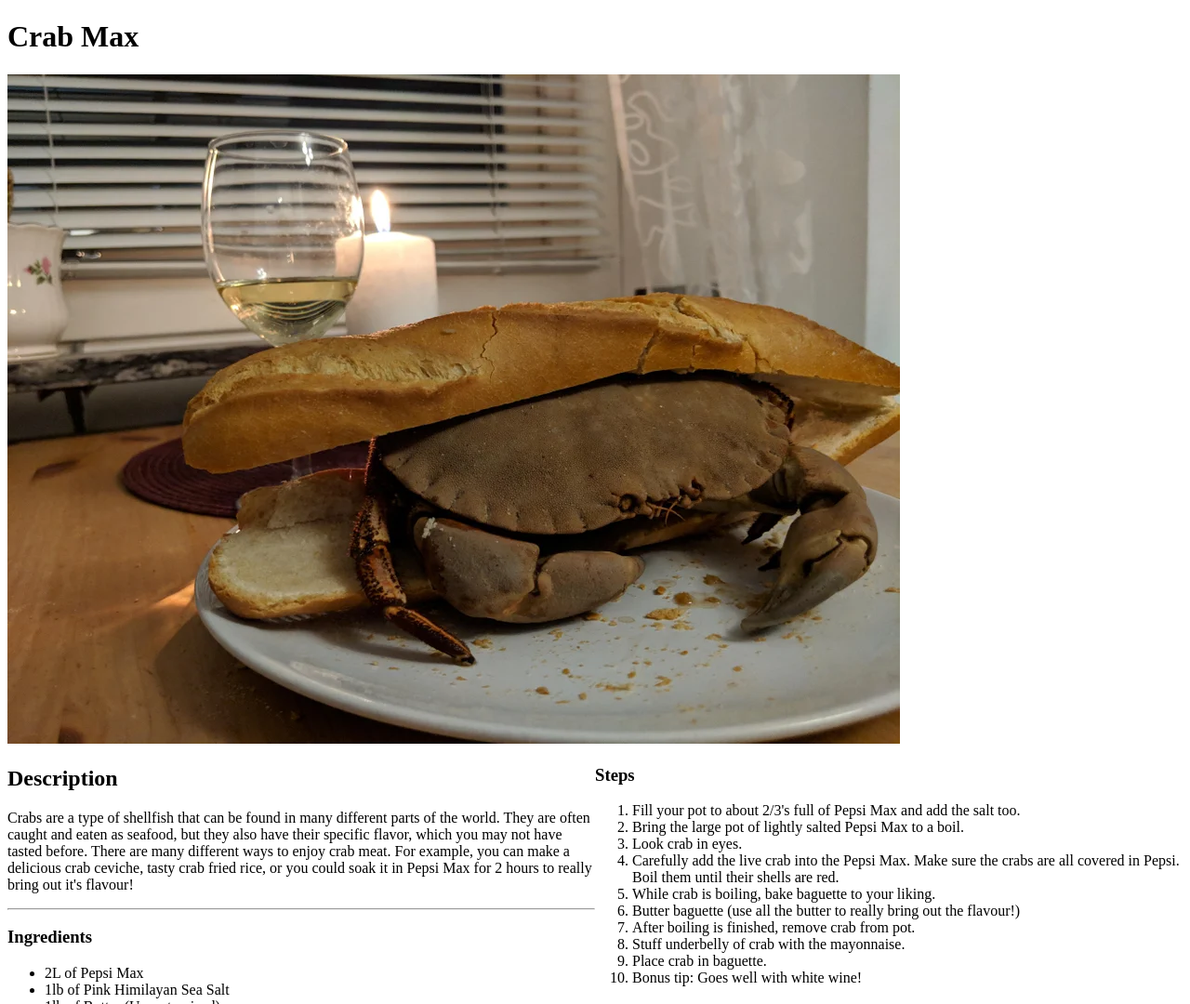
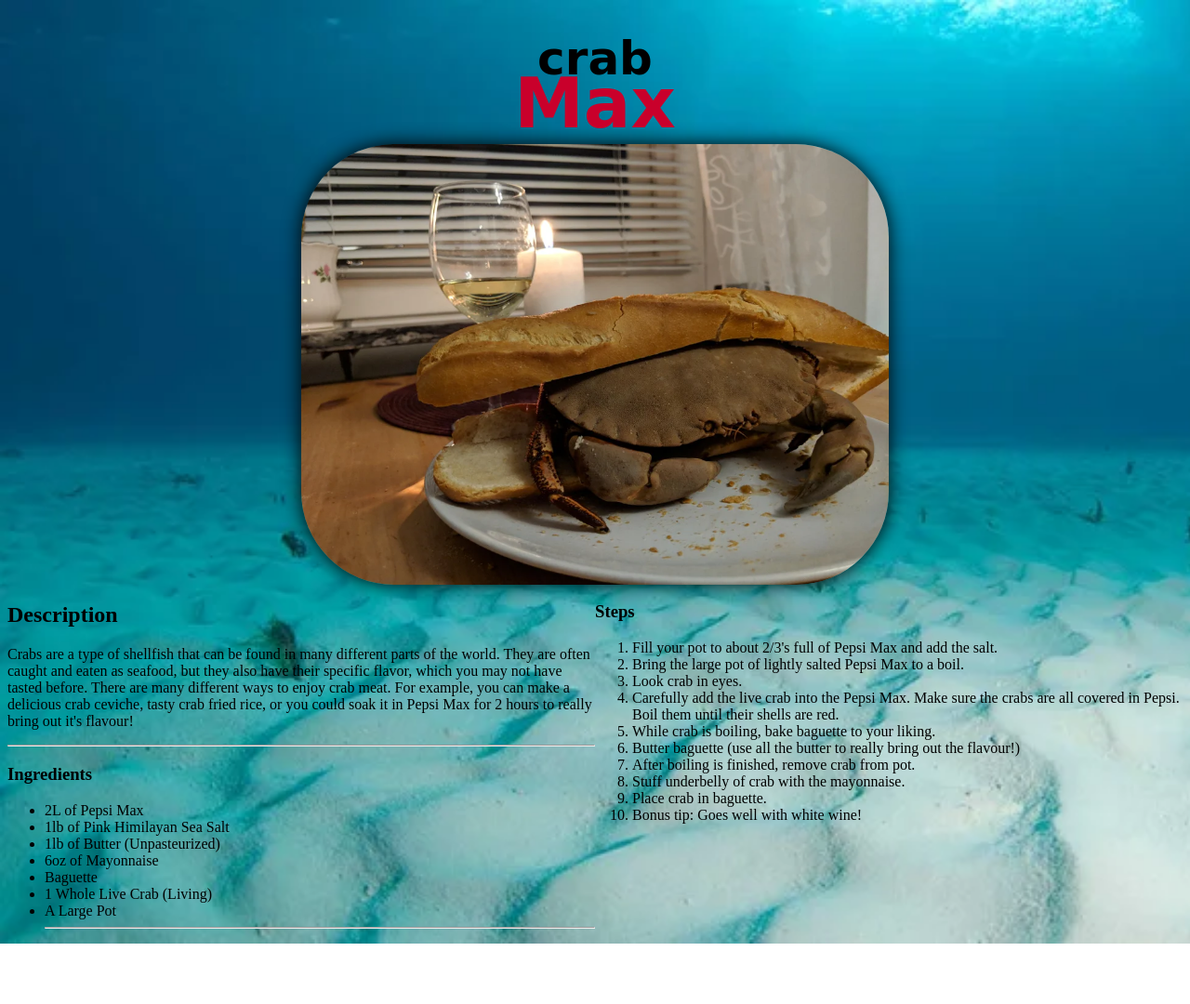
Before and after one commit to dan-thedev/odin-recipes, a plain HTML site: page recipes/crabmax.html in a window 1280 px wide. Shown: the top 1080 px of the page at 93% size. After the commit the page ends 1015 px from the top, so only its background shows below. Drawn offline with Linux system fonts and the light colour scheme.

Commit message:
Im learning

```diff
--- a/recipes/crabmax.html
+++ b/recipes/crabmax.html
@@ -6,7 +6,8 @@
         <link rel="stylesheet" href="css/practice.css">
     </head>
     <body>
-        <h1>Crab Max</h1>
+        <h1>crab</h1>
+        <h2 class="max">Max</h2>
         <img src="img/crab.jpg" class="crab1" alt="crab">
        <section>
         <h2>Description</h2>
@@ -27,14 +28,14 @@
             <li>Baguette</li>
             <li>1 Whole Live Crab (Living)</li>
             <li>A Large Pot</li>
-
+           <hr>
         </ul>
     </section>
 
         <aside>
         <h3>Steps</h3>
             <ol>
-                <li>Fill your pot to about 2/3's full of Pepsi Max and add the salt too.</li>
+                <li>Fill your pot to about 2/3's full of Pepsi Max and add the salt.</li>
                 <li>Bring the large pot of lightly salted Pepsi Max to a boil.</li>
                 <li>Look crab in eyes.</li>
                 <li>Carefully add the live crab into the Pepsi Max. Make sure the crabs are all covered in Pepsi. Boil them until their shells are red.</li>
--- a/recipes/css/practice.css
+++ b/recipes/css/practice.css
@@ -1,3 +1,31 @@
+body {
+    background-image:url(../img/oceanfloor.png);
+    background-repeat: no-repeat;
+    background-size: cover;
+
+
+}
+
+
+
+h1 {
+    font-family: cursive;
+    font-size: 50px;
+    text-align: center;
+    margin-bottom: -25px;
+
+}
+
+.max {
+    font-family: cursive;
+    font-size: 75px;
+    text-align: center;
+    margin-top: 0px;
+    margin-bottom: 0px;
+    color: #C9002B;
+}
+
+
 section {
     float: left;
     width: 50%;
@@ -10,5 +38,11 @@ aside {
 
 
 .crab1 {
-    size: 5000px;
+    display: block;
+   margin-left: auto;
+   margin-right: auto;
+   border-radius: 100px;
+   width: 50%;
+   box-shadow: 0px 0px 20px;
+
 }
```
Also changed, not shown: recipes/img/oceanfloor.png (added).
